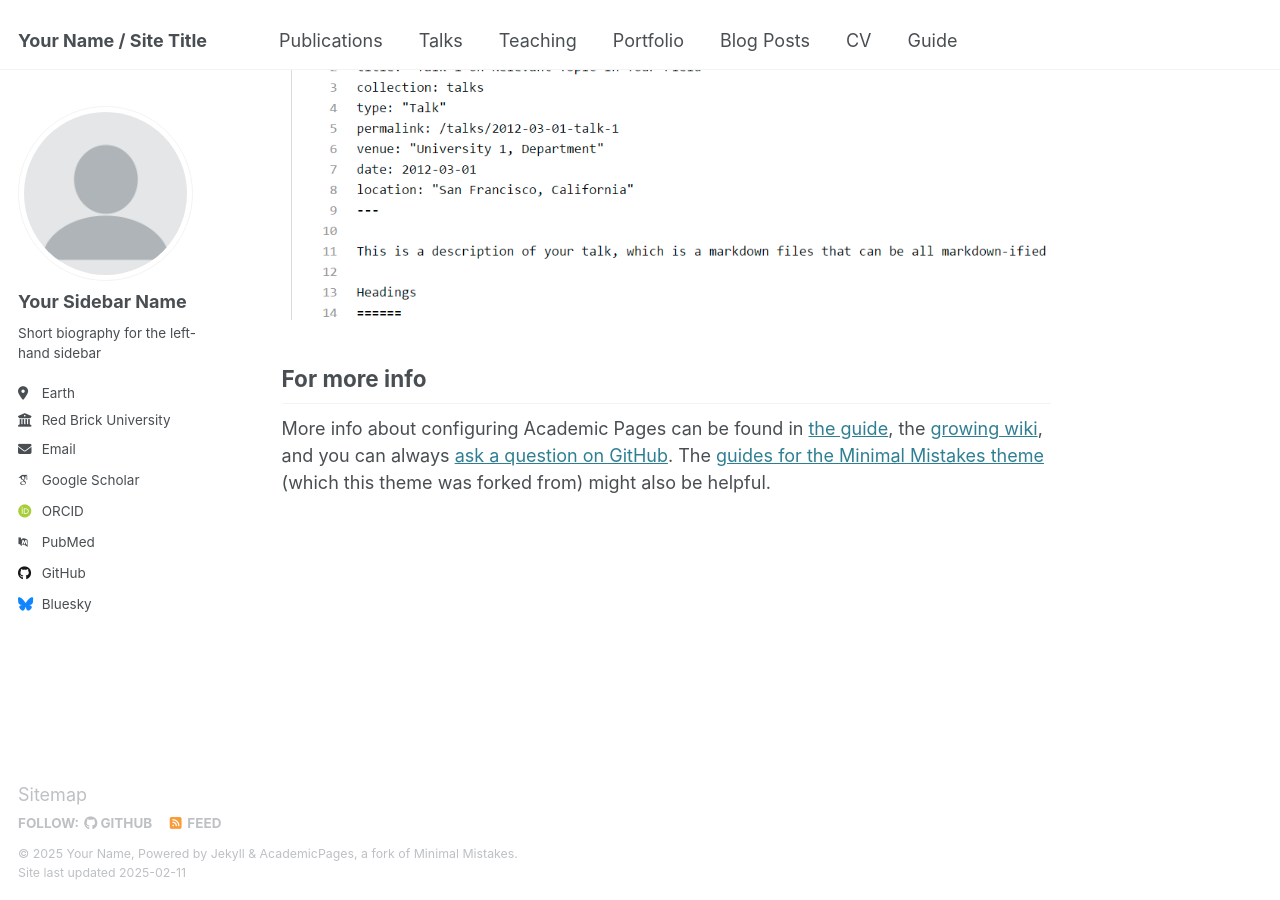
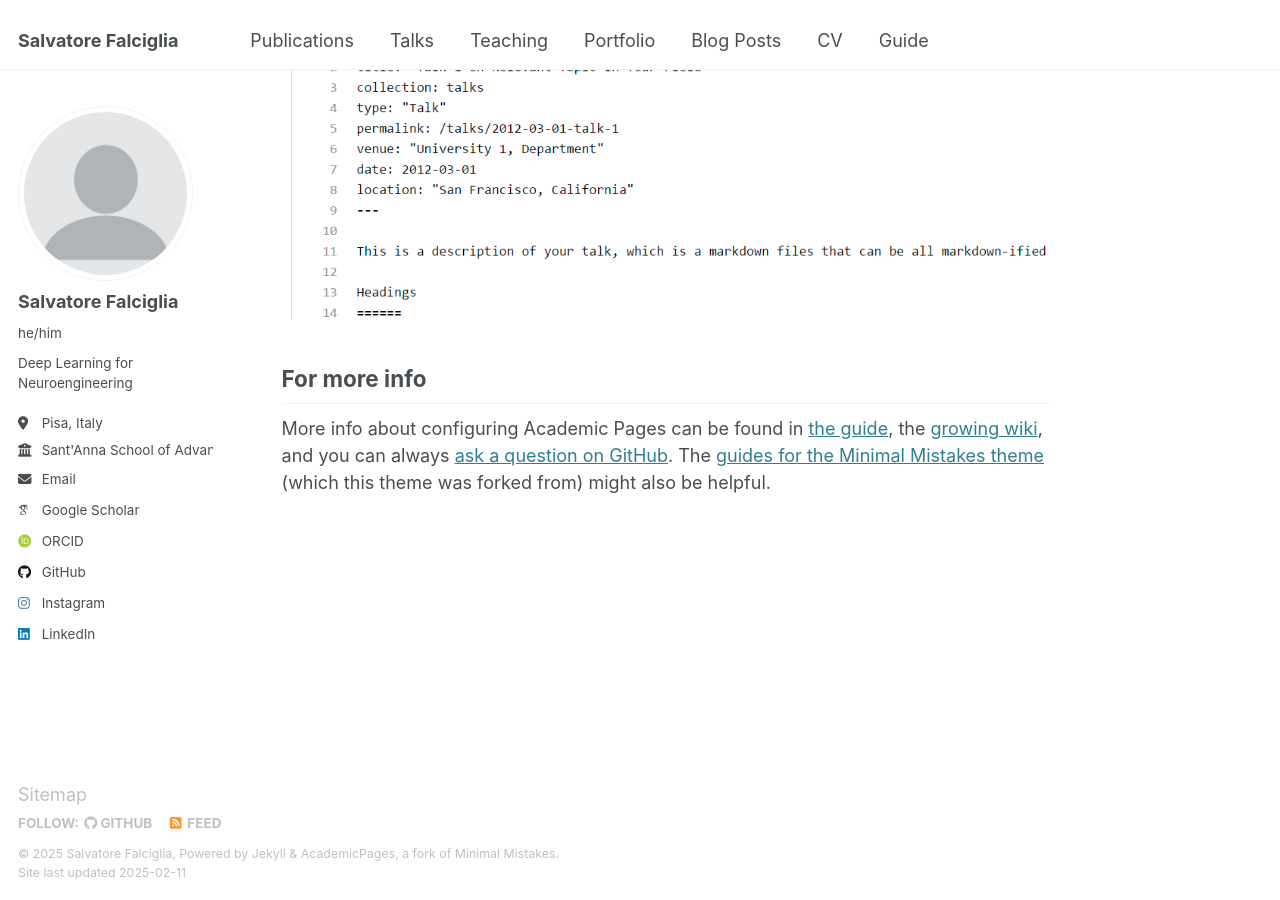
Before and after one commit to falciglia/falciglia.github.io, a Jekyll site: the page built from _pages/about.md, in a window 1280 px wide and 900 px high, scrolled down 2642 px. Built offline with Jekyll 4.4.1, drawn with Linux system fonts in a browser that asks for light colours; some web fonts are replaced.

Commit message:
Update _config.yml

```diff
--- a/_config.yml
+++ b/_config.yml
@@ -9,13 +9,13 @@
 # Basic Site Settings
 locale                   : "en-US"
 site_theme               : "default"
-title                    : "Your Name / Site Title"
+title                    : "Salvatore Falciglia"
 title_separator          : "-"
-name                     : &name "Your Name"
-description              : &description "personal description"
-url                      : https://academicpages.github.io # the base hostname & protocol for your site e.g. "https://[your GitHub username].github.io"
+name                     : &name "Salvatore Falciglia"
+description              : &description "Deep Learning for Neuroengineering"
+url                      : https://falciglia.github.io # the base hostname & protocol for your site e.g. "https://[your GitHub username].github.io"
 baseurl                  : "" # the subpath of your site, e.g. "/blog"
-repository               : "academicpages/academicpages.github.io"
+repository               : "falciglia.github.io"
 
 # Site Author - The following control what appear as part of the author content on the side bar.
 #               If a field is blank the icon and link will not appear, otherwise it will be shown.
@@ -23,21 +23,20 @@ repository               : "academicpages/academicpages.github.io"
 author:
   # Biographic information
   avatar           : "profile.png"
-  name             : "Your Sidebar Name"
-  pronouns         : # example: "she/her"
-  bio              : "Short biography for the left-hand sidebar"
-  location         : "Earth"
-  employer         : "Red Brick University"
+  name             : "Salvatore Falciglia"
+  pronouns         : "he/him" # example: "she/her"
+  bio              : "Deep Learning for Neuroengineering"
+  location         : "Pisa, Italy"
+  employer         : "Sant'Anna School of Advanced Studies"
   uri              : # URL
-  email            : "none@example.org"
+  email            : "salvatore.falciglia@santannapisa.it"
 
   # Academic websites
   arxiv            : # URL - Update with the correct link to your profile
-  googlescholar    : "https://scholar.google.com/citations?user=PS_CX0AAAAAJ"
+  googlescholar    : "https://scholar.google.com/citations?hl=it&user=E-nObHcAAAAJ"
   impactstory      : # URL
-  orcid            : "http://orcid.org/yourorcidurl"
+  orcid            : "https://orcid.org/0009-0009-4871-2553"
   semantic         : # URL
-  pubmed           : "https://www.ncbi.nlm.nih.gov/pubmed/?term=john+snow"
   researchgate     : # URL
   scopus           : # URL
 
@@ -45,21 +44,21 @@ author:
   bitbucket        : # Username - Update with your username on the site
   codepen          : # Username
   dribbble         : # Username
-  github           : "academicpages"
+  github           : "falciglia"
   kaggle           : # Username
   stackoverflow    : # User number or user number and name (i.e., use "1" or "1/jeff-atwood")
 
   # Social media
-  bluesky          : "bsky.app" # Replace this with you Bluesky username
+  bluesky          : # Replace this with you Bluesky username
   facebook         : # Username
   flickr           : # Username
   foursquare       : # Username
   goodreads        : # Username
   google_plus      : # Username
   keybase          : # Username
-  instagram        : # Username
+  instagram        : "falciglia_"
   lastfm           : # Username
-  linkedin         : # Username
+  linkedin         : "in/salvatore-falciglia"
   mastodon         : # URL
   medium           : # URL
   pinterest        : # Username
```
